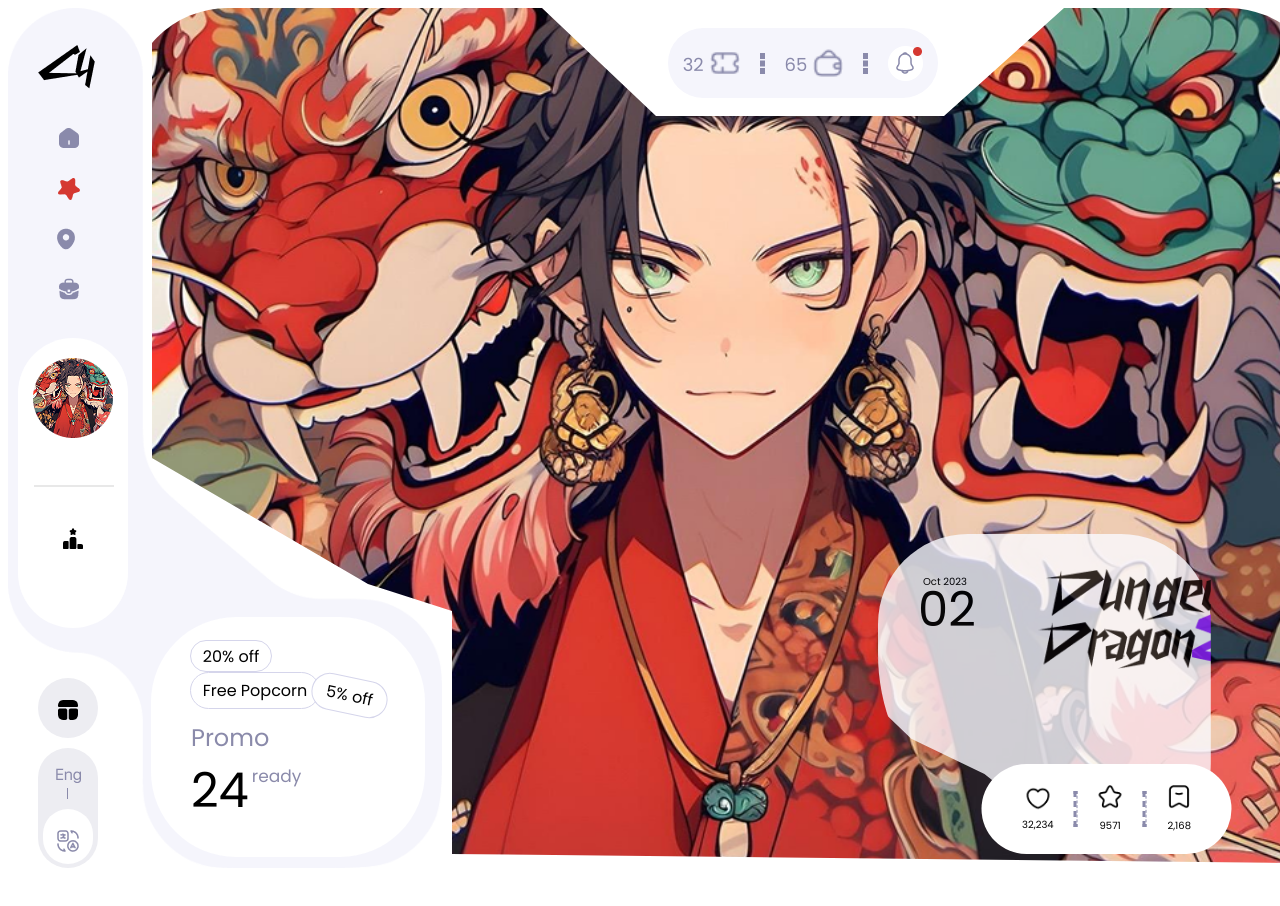
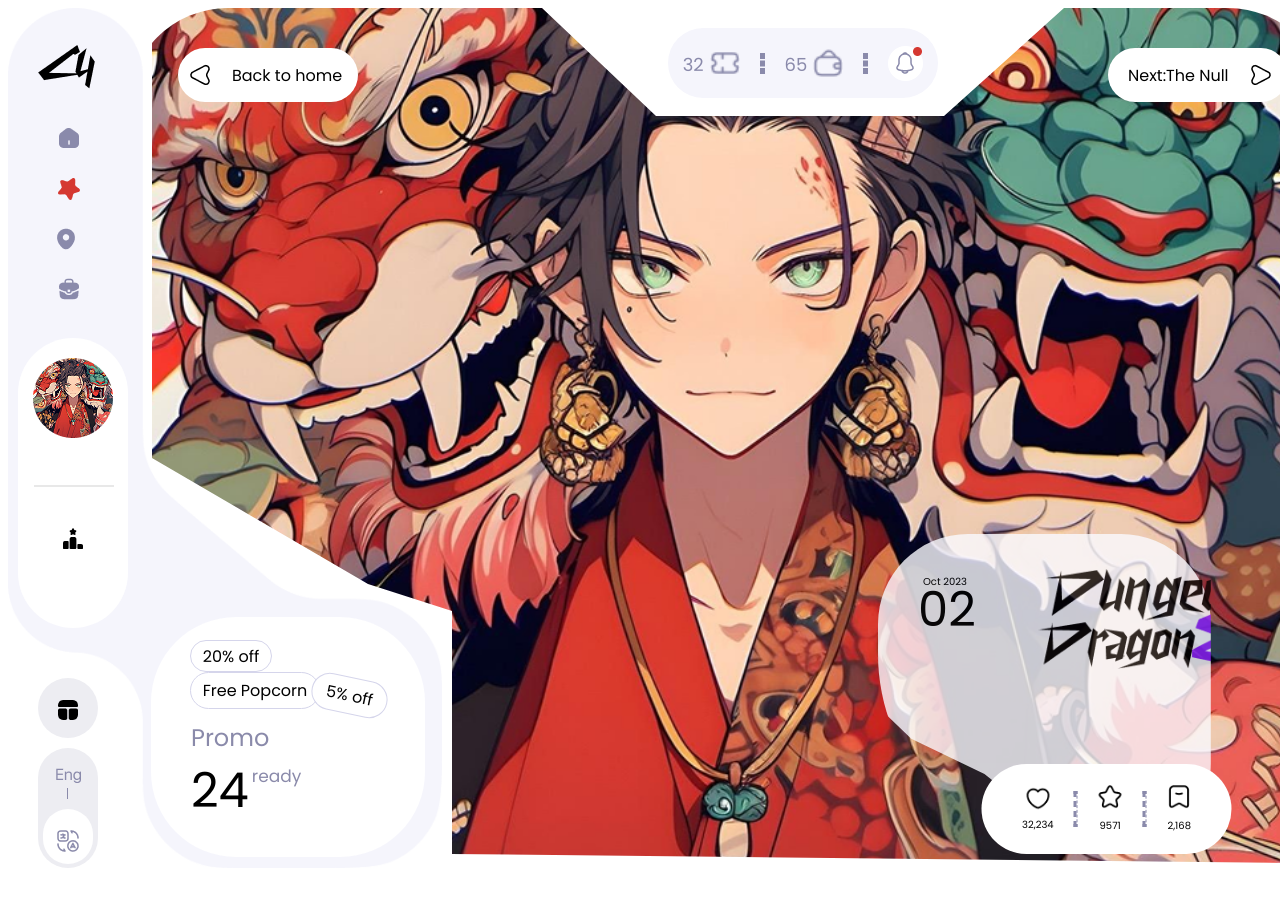
Before and after one commit to vaishnavi185/Modren, a Next.js app: page / in a window 1280 px wide. Shown: the top 906 px of the page. Built offline with nearby package versions, Linux system fonts and the light colour scheme.

Commit message:
top button are done

```diff
--- a/src/app/Components/Main.jsx
+++ b/src/app/Components/Main.jsx
@@ -1,5 +1,6 @@
 import Container from "./Container";
 import TopNav from "./TopNav";
+import Topp from "./Topp";
 
 export default function Main() {
   return (
@@ -12,9 +13,14 @@ export default function Main() {
         className="rounded-[100px] absolute w-full h-full object-cover transition-all duration-300 ease-in-out [clip-path:polygon(2%_0%,_2%_50%,_20%_64%,_27%_67%,_27%_94%,_98%_95%,_99%_0%,_78%_0%,_68%_12%,_44%_12%,_34.5%_0%)]"
       />
 
+
+
       {/* TopNav on top of the image */}
       <div className="absolute ">
         <TopNav />
+      </div>
+      <div className="absolute">
+<Topp></Topp>
       </div>
 
       <Container></Container>
--- /dev/null
+++ b/src/app/Components/Topp.jsx
@@ -0,0 +1,23 @@
+import React from 'react';
+
+export default function Topp() {
+  return (
+    <div className='flex flex-row mt-[40px] ml-[50px] gap-[750px]'>
+      <div className='w-[180px] h-[54px] rounded-[64px] bg-[#FFFFFF] flex flex-row items-center px-4 shadow-md'>
+        <img src='iCon/left.png' className='size-[24px] ml-[10px]' alt='Back' />
+        <span className='font-outfit text-[16px] font-bold text-[#000000] ml-[20px]'>
+          Back to home
+        </span>
+      </div>
+      <div className='w-[180px] h-[54px] rounded-[64px] bg-[#FFFFFF] flex flex-row items-center px-4 shadow-md'>
+
+        <span className='font-outfit text-[16px] font-bold text-[#000000] ml-[20px]'>
+
+          Next:The Null
+        </span>
+        <img src='iCon/right.png' className='size-[24px] ml-[20px]' alt='Back' />
+      </div>
+
+    </div>
+  );
+}
```
